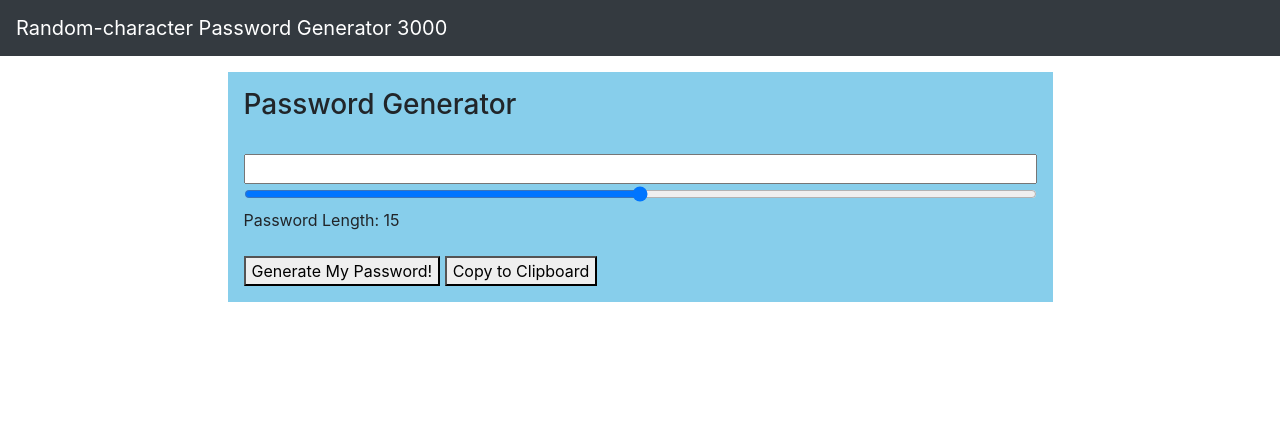
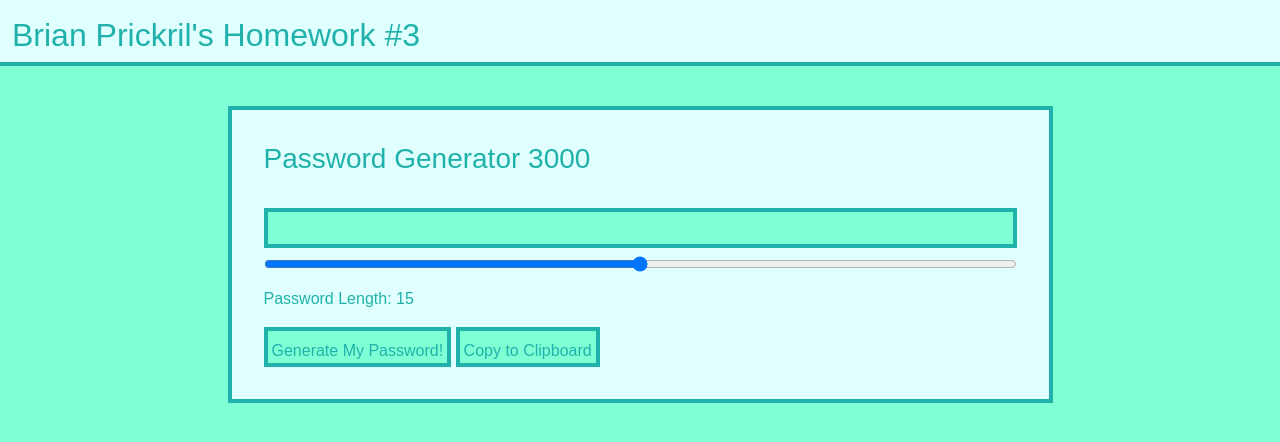
Before and after one commit to brianp22/03-Password-Generator, a plain HTML site: page index.html in a window 1280 px wide. Drawn offline with nearby package versions, Linux system fonts and the light colour scheme.

Commit message:
added css for colors and styling

```diff
--- a/index.html
+++ b/index.html
@@ -9,15 +9,16 @@
     <link rel="stylesheet" href="style.css">
 </head>
 <body>
-    <nav class="navbar navbar-dark bg-dark">
-        <a class="navbar-brand" href="#">Random-character Password Generator 3000</a>
-    </nav>
+
+    <header>
+        <h2><a href="https://github.com/brianp22/03-Password-Generator">Brian Prickril's Homework #3</a></h2>
+    </header>
 
     <div class="container">
         <div class="row">
             <div class="col-lg-9 mx-auto">
                 <div class="content">
-                    <h3>Password Generator</h3>
+                    <h3>Password Generator 3000</h3>
                     <br>
                     <input type="text" id="input-box">
                     <br>
@@ -28,8 +29,7 @@
                     <button id="copy-btn">Copy to Clipboard</button>
                     <div id="slide-value"></div>
                 </div>
-
-
+            </div>
         </div>
     </div>
 
--- a/style.css
+++ b/style.css
@@ -1,14 +1,55 @@
+body {
+    color: lightseagreen;
+    background-color: aquamarine;
+    font-family: fantasy, serif;
+}
+
+.h2, h2 {
+    font-size: 2rem;
+    background-color: lightcyan;
+    padding: 1rem 0 .5rem .75rem;
+    border-bottom: solid .25rem;
+}
+
+a {
+    color: lightseagreen;
+    text-decoration: none;
+    background-color: transparent;
+}
+
+a:hover {
+    color:aquamarine;
+}
+
 .content {
-    margin: 1rem 0rem;
-    background-color: skyblue;
-    padding: 1rem;
+    margin: 2rem 0rem;
+    background-color: lightcyan;
+    padding: 2rem;
     width: 100%;
+    border: solid .25rem lightseagreen;
 }
 
 #input-box {
     width: 100%;
+    color: lightseagreen;
+    background-color: aquamarine;
+    padding: .5rem .25rem 0 .25rem;
+    border: solid .25rem lightseagreen;
 }
 
 #slide {
     width: 100%;
+    margin-top: .5rem;
 }
+
+#slide-value {
+    margin-top: .5rem;
+    margin-bottom: -.5rem;
+}
+
+#generate-btn, #copy-btn {
+    background-color: aquamarine;
+    color:lightseagreen;
+    padding: .5rem .25rem 0 .25rem;
+    border: solid .25rem lightseagreen;
+}
```
